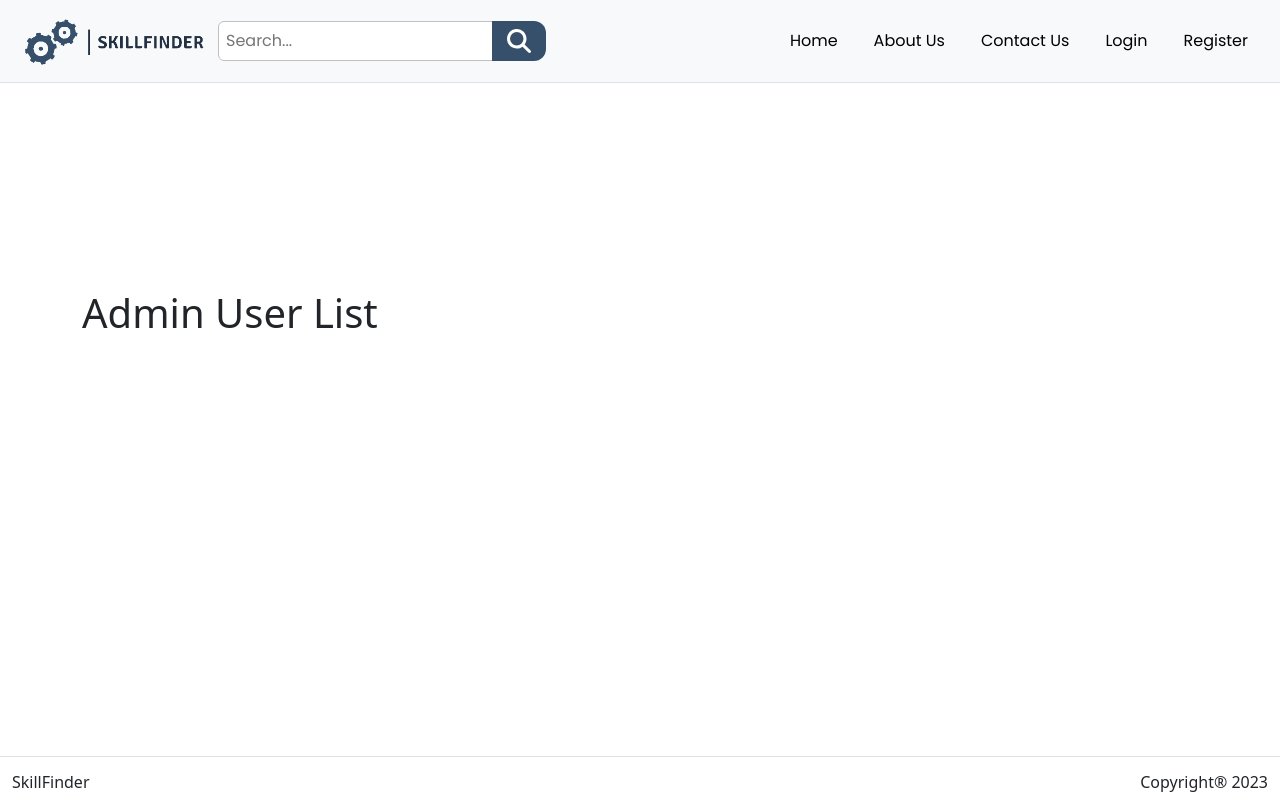
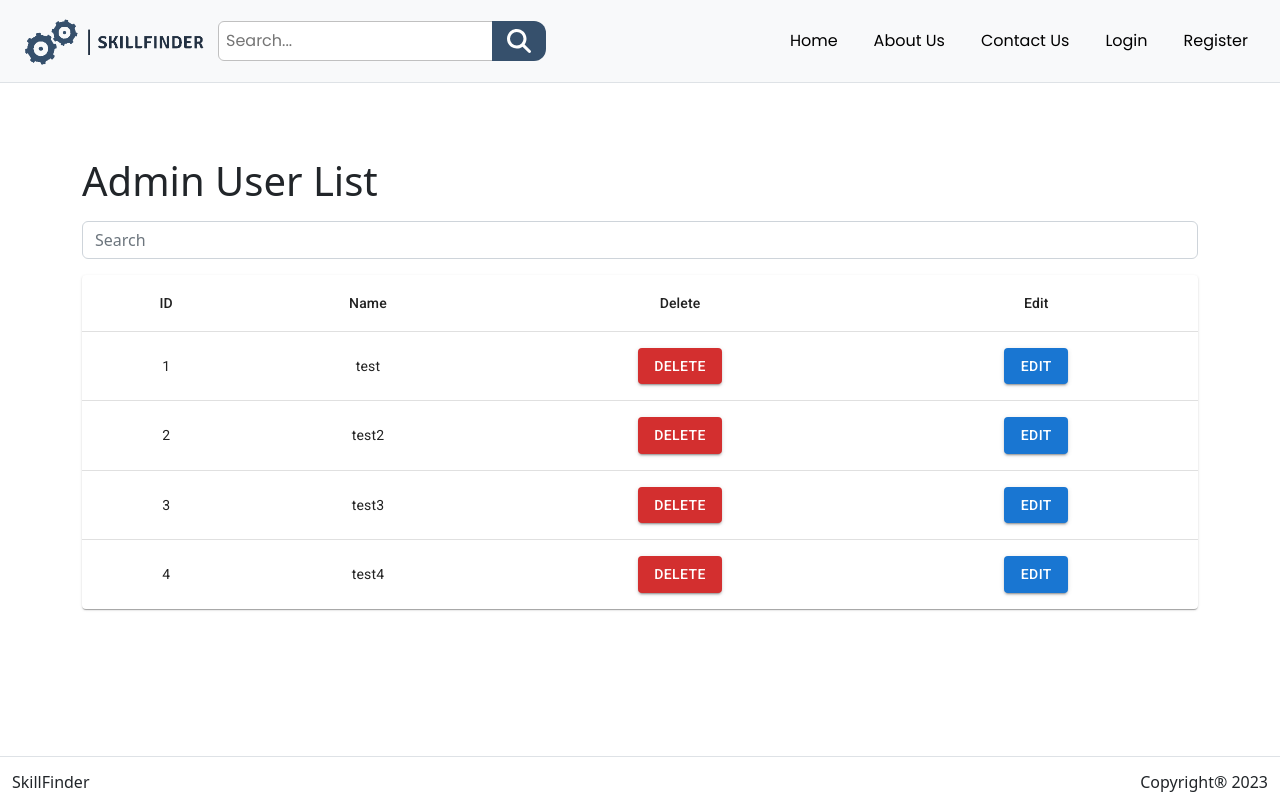
Before and after one commit to MohamadThaine/SkillFinder, a React (Create React App) app in the folder client/: page /Admin/User in a window 1280 px wide. Built offline with nearby package versions, Linux system fonts and the light colour scheme.

Commit message:
Added list for users in admin user list page

```diff
--- a/client/src/Pages/AdminUserList.js
+++ b/client/src/Pages/AdminUserList.js
@@ -1,13 +1,27 @@
 import { useNavigate } from "react-router-dom";
+import { useState } from "react";
+import AdminTable from "../Component/AdminTable";
 
 function AdminUserList({isAdmin}){
     const navigate = useNavigate();
     if(!isAdmin){
         navigate('/pageNotFound');
     }
+
+    const columns = [
+        { id: 'ID', label: 'ID', minWidth: 50, align: 'center' },
+        { id: 'Name', label: 'Name', minWidth: 50, align: 'center'},
+        { id: 'Delete', label: 'Delete', minWidth: 50, align: 'center' },
+        { id: 'Edit', label: 'Edit', minWidth: 50, align: 'center'},
+    ];
+
+    const [userList, setUserList] = useState([{ID: 1, Name: 'test'}, {ID: 2, Name: 'test2',}, { ID: 3, Name: 'test3'}, {ID: 4, Name: 'test4'}]);
+    const [buttons, setButtons] = useState([{text: 'Delete', color: 'error', onClick: (e, id) => {console.log(id)}}, {text: 'Edit', color: 'primary', onClick: (e, id) => {console.log(id)}}]);
     return(
         <div className="container mt-auto mb-auto">
             <h1>Admin User List</h1>
+            <input type="text" placeholder="Search" className="form-control mt-3 mb-3"/>
+            <AdminTable columns={columns} data={userList} rowButtons={buttons} onRowClick={() => alert('hi')}/>
         </div>
     )
 }
```
